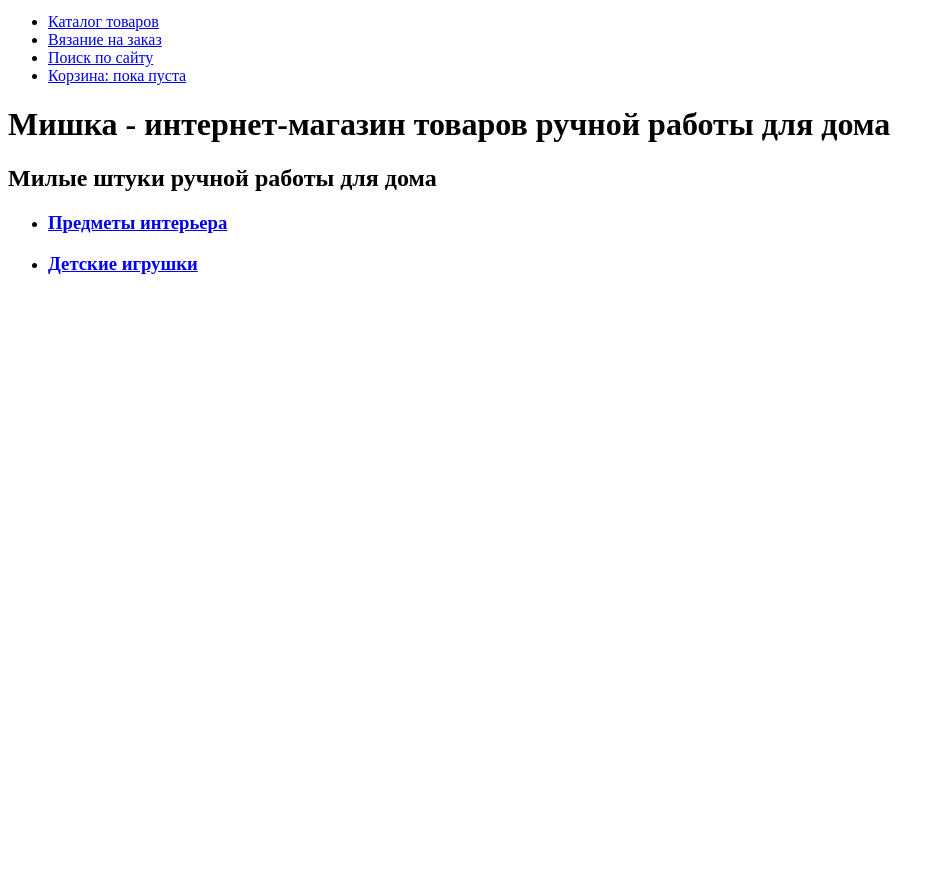
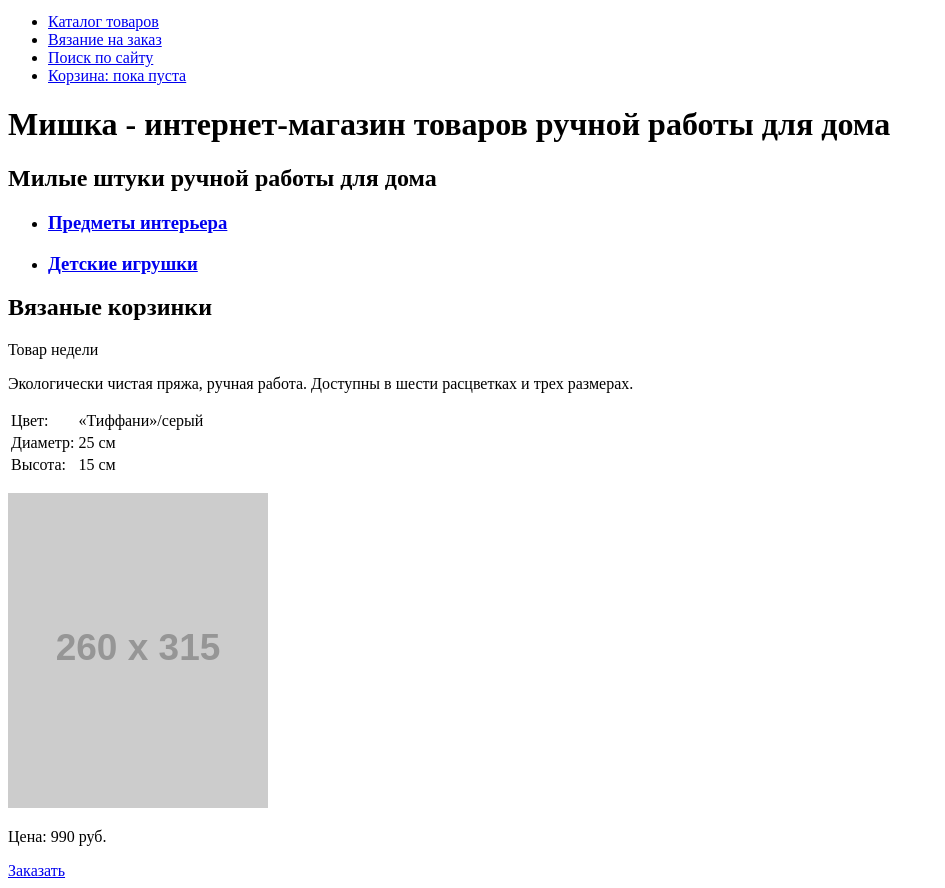
Before and after one commit to seldeved/1449359-mishka-20, a plain HTML site: page source/index.html in a window 1280 px wide. Shown: the part 70-958 px from the top of the page, without its empty margins (0-945 px from the left). Before the commit the page ends 800 px from the top, so only its background shows below. Drawn offline with Linux system fonts and the light colour scheme; placeholder pictures from the web are drawn by us.

Commit message:
Добавляем блок-карточку с товаром недели

```diff
--- a/source/index.html
+++ b/source/index.html
@@ -63,6 +63,39 @@
       </ul>
     </section>
 
+    <section class="product">
+      <div class="product__wrapper">
+        <h2 class="product__title">Вязаные корзинки</h2>
+        <span>Товар недели</span>
+        <p class="product__description">
+          Экологически чистая пряжа, ручная работа. Доступны в шести расцветках и трех размерах.
+        </p>
+        <table class="product__specs-table">
+          <tbody>
+            <tr class="product__specs-row">
+              <td class="product__specs-cell">Цвет&colon;</td>
+              <td class="product__specs-cell">&laquo;Тиффани&raquo;&sol;серый</td>
+            </tr>
+            <tr class="product__specs-row">
+              <td class="product__specs-cell">Диаметр&colon;</td>
+              <td class="product__specs-cell">25 см</td>
+            </tr>
+            <tr class="product__specs-row">
+              <td class="product__specs-cell">Высота&colon;</td>
+              <td class="product__specs-cell">15 см</td>
+            </tr>
+          </tbody>
+        </table>
+        <p class="product__image">
+          <img src="http://dummyimage.com/260x315/#D3D3D3/000000.svg&text=260х315" width="260" height="315"
+            alt="Вязаные корзинки">
+        </p>
+        <p class="product__price">
+          Цена&colon; 990 руб.
+        </p>
+        <a class="product__order button" href="#">Заказать</a>
+      </div>
+    </section>
 
 
   </main>
```
